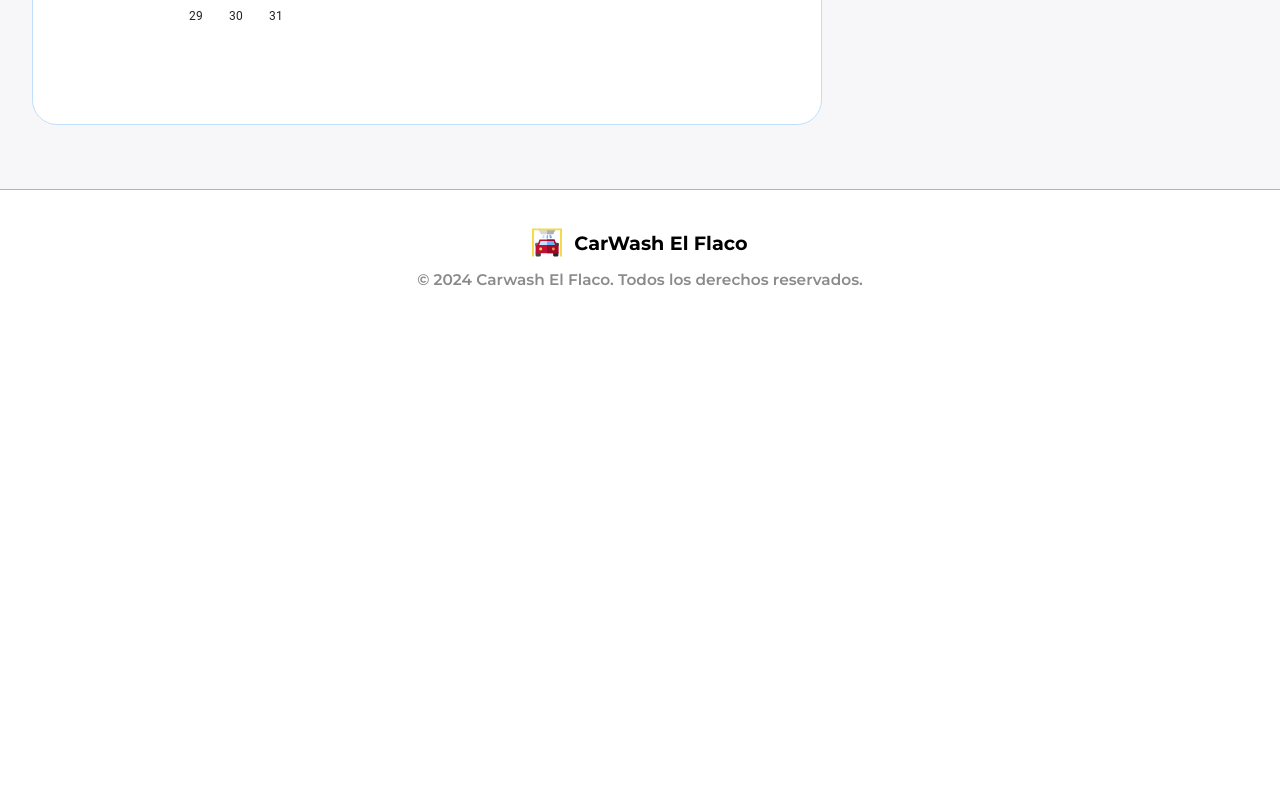
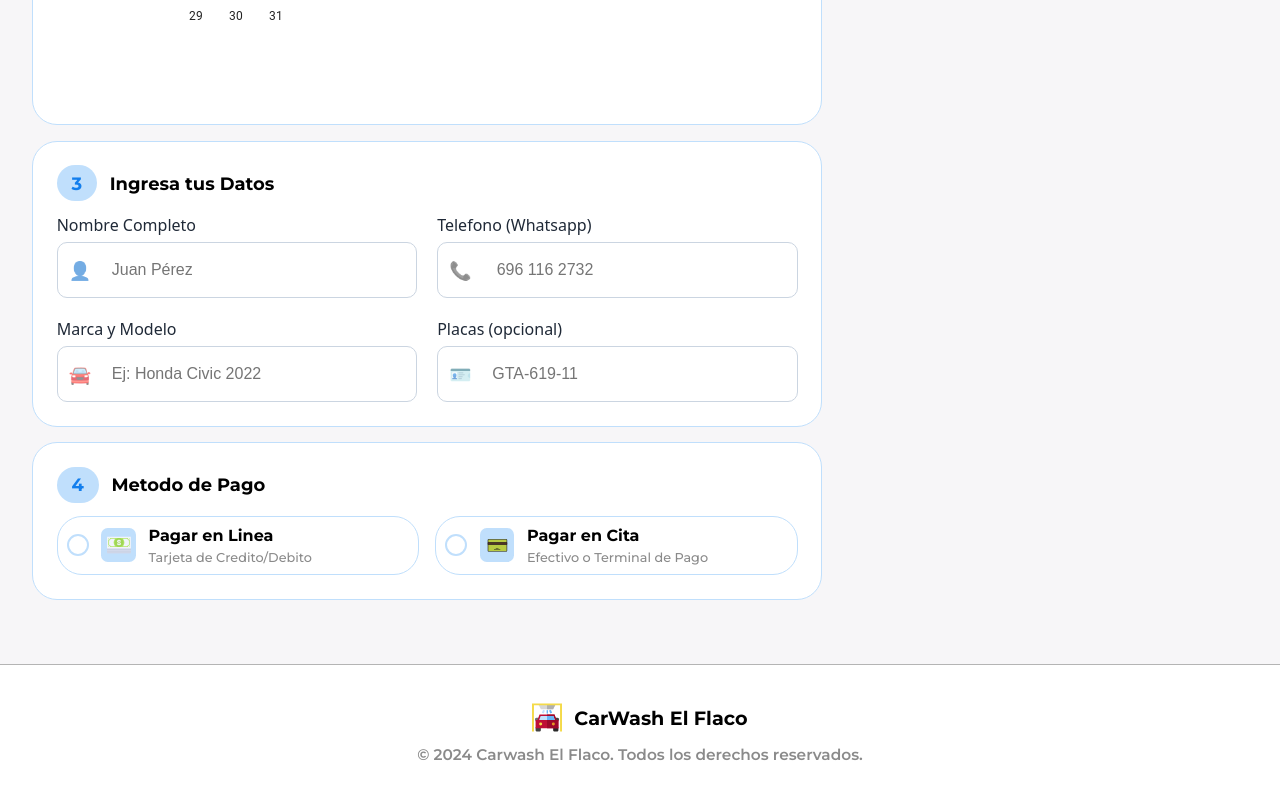
Before and after one commit to Axel030705/carwash_front, a React (Vite) app: page /dates in a window 1280 px wide. Shown: the part 1130-1930 px from the top of the page. Before the commit the page ends 1457 px from the top, so only its background shows below. Built offline with nearby package versions, Linux system fonts and the light colour scheme; a web font is replaced by a local one.

Commit message:
front for reserve dates completed

```diff
--- a/src/pages/dates/dates.css
+++ b/src/pages/dates/dates.css
@@ -425,9 +425,54 @@ html {
 /* ================================ DATAS ================================= */
 /* ========================================================================== */
 
+.dates-input-grid{
+    display: grid;
+    grid-template-columns: repeat(2, 1fr);
+    gap: 20px;
+}
 
+.dates-input-group {
+  display: flex;
+  flex-direction: column;
+  gap: 6px;
+  width: 100%;
+  font-family: system-ui, sans-serif;
+}
 
+.dates-input-label {
+  font-size: clamp(1rem, 1.2vw, 1.5rem);
+  font-weight: 500;
+  color: #1f2937;
+}
 
+.dates-input-wrapper {
+  position: relative;
+  width: 100%;
+}
+
+.dates-input {
+  width: 100%;
+  padding: 5% 0 5% 15%;
+  border-radius: 10px;
+  border: 1px solid #cbd5e1;
+  font-size: clamp(1rem, 1vw, 1.5rem);
+  outline: none;
+  box-sizing: border-box;
+}
+
+.dates-input:focus {
+  border-color: #3b82f6;
+}
+
+.dates-input-icon {
+  position: absolute;
+  left: 12px;
+  top: 50%;
+  transform: translateY(-50%);
+  font-size: clamp(.8rem, 1.4vw, 2rem);
+  opacity: 0.6;
+  pointer-events: none;
+}
 
 
 /* ========================================================================== */
@@ -435,7 +480,98 @@ html {
 /* ========================================================================== */
 
 
+.dates-payment-container{
+    width: 100%;
+    height: auto;
+    display: grid;
+    grid-template-columns: repeat(2, 1fr);
+    gap: 1rem;
+}
 
+.dates-payment-option{
+    width: 100%;
+    height: auto;
+    display: flex;
+    flex-direction: column;
+    gap: clamp(.5em, 1vw, 1.5em);
+    box-sizing: border-box;
+    padding: 2.5%;
+    border-width: 1px;
+    border-style: solid;
+    border-color: var(--back-blue);
+    border-radius: 25px;
+}
+
+.dates-payment-opcion-section1{
+    width: 100%;
+    height: auto;
+    display: flex;
+    flex-direction: row;
+    align-items: center;
+    justify-content: space-between;
+    gap: clamp(.5em, 1vw, 1.5em);
+}
+
+.dates-payment-icon{
+    width: 7%;
+    height: auto;
+    background-color: var(--back-blue);
+    padding: 1.5%;
+    border-radius: 20%;
+}
+
+.dates-payment-custom-checkbox{
+    display: inline-flex;
+    align-items: center;
+    cursor: pointer;
+    font-family: var(--montserrat);
+    font-weight: 700;
+    font-size: clamp(.8rem, 1.4vw, 2.1rem);
+    color: var(--subtitle-color);
+    box-sizing: border-box;
+}
+
+.dates-payment-input{
+    display: none;
+}
+
+.dates-payment-checkmark{
+    border-radius: 50px;
+    border: 2px solid var(--back-blue);
+    padding: clamp(.1em, .7vw, 1.1em);
+    transition: all 0.2s;
+    box-sizing: border-box;
+}
+
+.dates-payment-input:checked + .dates-payment-checkmark + .dates-payment-option {
+    background-color: var(--back-blue);
+    color: white;
+    border-color: var(--back-blue);
+}
+
+.dates-payment-content{
+    width: 100%;
+    height: auto;
+    display: flex;
+    flex-direction: column;
+    gap: clamp(.1em, .4vw, 1em);
+}
+
+.dates-payment-option-title{
+    margin: 0;
+    font-family: var(--montserrat);
+    font-weight: 700;
+    font-size: clamp(1rem, 1.2vw, 2rem);
+    color: black;
+}
+
+.dates-payment-option-text{
+    margin: 0;
+    font-family: var(--montserrat);
+    font-weight: 500;
+    font-size: clamp(.5rem, 1vw, 1.6rem);
+    color: var(--subtitle-color);
+}
 
 
 /* ========================================================================== */
--- a/src/pages/dates/dates.jsx
+++ b/src/pages/dates/dates.jsx
@@ -15,6 +15,8 @@ import { LocalizationProvider } from '@mui/x-date-pickers/LocalizationProvider';
 import './dates.css'
 import carwash from '@/assets/navbar/carwash.svg'
 import datearrow from '@/assets/dates/arrow-right.svg'
+import datemoney from '@/assets/dates/money.svg'
+import datetarjeta from '@/assets/dates/tarjeta.svg'
 
 export default function Dates() {
 
@@ -100,6 +102,92 @@ export default function Dates() {
                         </div>
                     </LocalizationProvider>
                 </div>
+                <div className='dates-globals-container' id='dates-calendar-container'>
+                    <div className='dates-global-header'>
+                        <p className='dates-global-number'>3</p>
+                        <h3 className='dates-global-title'>Ingresa tus Datos</h3>
+                    </div>
+                    <div className='dates-input-grid'>
+                        <div className="dates-input-group">
+                            <label htmlFor="nombre" className="dates-input-label">Nombre Completo</label>
+                            <div className="dates-input-wrapper">
+                                <span className="dates-input-icon">👤</span>
+                                <input
+                                type="text"
+                                id="nombre"
+                                className="dates-input"
+                                placeholder="Juan Pérez"
+                                />
+                            </div>
+                        </div>
+                        <div className="dates-input-group">
+                            <label htmlFor="nombre" className="dates-input-label">Telefono (Whatsapp)</label>
+                            <div className="dates-input-wrapper">
+                                <span className="dates-input-icon">📞</span>
+                                <input
+                                type="text"
+                                id="telefono"
+                                className="dates-input"
+                                placeholder=" 696 116 2732"
+                                />
+                            </div>
+                        </div>
+                        <div className="dates-input-group">
+                            <label htmlFor="nombre" className="dates-input-label">Marca y Modelo</label>
+                            <div className="dates-input-wrapper">
+                                <span className="dates-input-icon">🚘</span>
+                                <input
+                                type="text"
+                                id="auto"
+                                className="dates-input"
+                                placeholder="Ej: Honda Civic 2022"
+                                />
+                            </div>
+                        </div>
+                        <div className="dates-input-group">
+                            <label htmlFor="nombre" className="dates-input-label">Placas (opcional)</label>
+                            <div className="dates-input-wrapper">
+                                <span className="dates-input-icon">🪪</span>
+                                <input
+                                type="text"
+                                id="placa"
+                                className="dates-input"
+                                placeholder="GTA-619-11"
+                                />
+                            </div>
+                        </div>
+                    </div>
+                </div>
+                <div className='dates-globals-container'>
+                    <div className='dates-global-header'>
+                        <p className='dates-global-number'>4</p>
+                        <h3 className='dates-global-title'>Metodo de Pago</h3>
+                    </div>
+                    <div className='dates-payment-container'>
+                        <label className="dates-payment-option">
+                            <div className="dates-payment-opcion-section1">
+                                <input type="radio" id="tarjeta" name="tarjeta" className="dates-payment-input" />
+                                <span className="dates-payment-checkmark"></span>
+                                <img src={datemoney} alt="" loading="lazy" className="dates-payment-icon" />
+                                <div className='dates-payment-content'>
+                                    <strong className="dates-payment-option-title">Pagar en Linea</strong>
+                                    <p className="dates-payment-option-text">Tarjeta de Credito/Debito</p>
+                                </div>
+                            </div>
+                        </label>
+                        <label className="dates-payment-option">
+                            <div className="dates-payment-opcion-section1">
+                                <input type="radio" id="efectivo" name="efectivo" className="dates-payment-input" />
+                                <span className="dates-payment-checkmark"></span>
+                                <img src={datetarjeta} alt="" loading="lazy" className="dates-payment-icon" />
+                                <div className='dates-payment-content'>
+                                    <strong className="dates-payment-option-title">Pagar en Cita</strong>
+                                    <p className="dates-payment-option-text">Efectivo o Terminal de Pago</p>
+                                </div>
+                            </div>
+                        </label>
+                    </div>
+                </div>
             </div>
             <div className='dates-resume-container'>
                 <h3 className='dates-resume-title'>Resumen de Reserva</h3>
```
Also changed, not shown: src/assets/dates/money.svg (added), src/assets/dates/tarjeta.svg (added).
